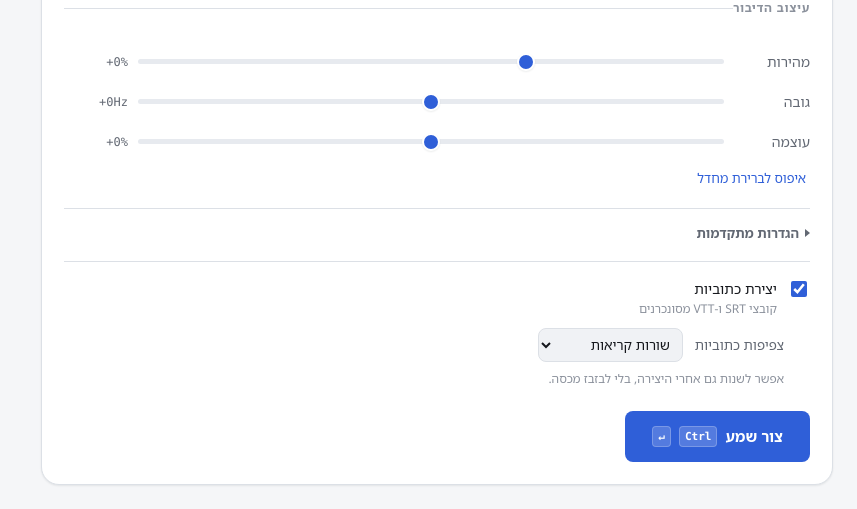
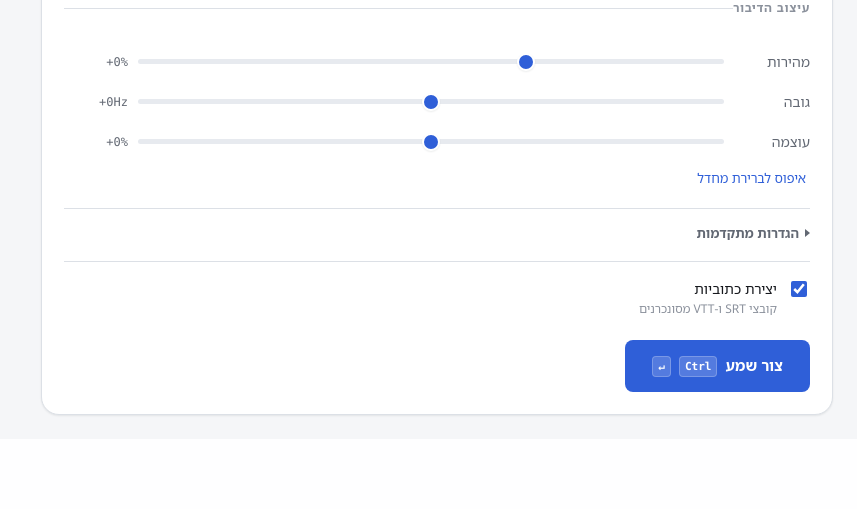
Before and after one commit to andreyshindler/hebrew-voice-generator, a FastAPI app: template hebrew_voice/web/templates/app.html in a window 1280 px wide. Shown: the part 567-1076 px from the top of the page, without its empty margins (423-1280 px from the left). After the commit the page ends 984 px from the top, so only its background shows below. Run offline with FastAPI, Linux system fonts and the light colour scheme; the template is opened without the code that fills it, so the values that code supplies are empty.

Commit message:
Drop the pre-generation subtitle density control (#9)
Two controls set the same thing - one in the form, one in the result card -
and they were kept in sync both ways, so they could never disagree. The only
real difference was caching, not intent: the density picked up front is the
one written to disk and served by the plain, cacheable subtitle URLs.

Generations now always store at the readable default and the result card does
all the picking. words_per_cue stays on the request schema for the CLI's
--words-in-cue and for API callers.

```diff
--- a/hebrew_voice/web/schemas.py
+++ b/hebrew_voice/web/schemas.py
@@ -71,6 +71,10 @@ class SynthesizeRequest(CleanupOptions):
     #: "karaoke" style video editors want. Only the *initial* density: the word
     #: timings are kept, so the subtitle endpoints can re-render at any other
     #: value afterwards.
+    #:
+    #: The web UI never sends this - it takes the default and lets the result
+    #: card re-render, so the density on disk is the one the plain (cacheable)
+    #: subtitle URLs serve. API and CLI callers can still choose up front.
     words_per_cue: int = Field(
         default=READABLE_WORDS_PER_CUE, ge=1, le=MAX_WORDS_PER_CUE
     )
--- a/hebrew_voice/web/static/css/app.css
+++ b/hebrew_voice/web/static/css/app.css
@@ -582,23 +582,6 @@ input[type="range"]::-moz-range-thumb {
   border-block-start: 1px solid var(--border);
 }
 
-.density-row {
-  display: grid;
-  grid-template-columns: auto auto;
-  justify-content: start;
-  align-items: center;
-  gap: 8px 12px;
-  margin-block-start: 10px;
-  padding-inline-start: 26px;   /* line up under the switch's label */
-  font-size: 13.5px;
-}
-.density-row label { color: var(--text-muted); }
-.density-note {
-  grid-column: 1 / -1;
-  font-size: 12px;
-  color: var(--text-faint);
-}
-
 select {
   font: inherit;
   color: var(--text);
--- a/hebrew_voice/web/static/js/composer.js
+++ b/hebrew_voice/web/static/js/composer.js
@@ -17,7 +17,6 @@ const DEFAULTS = {
   expand_abbreviations: true,
   expand_acronyms: true,
   subtitles: true,
-  words_per_cue: 7,
 };
 
 const CLEANUP_FLAGS = [
@@ -89,7 +88,6 @@ export class Composer {
       pitch: this.state.pitch,
       volume: this.state.volume,
       subtitles: this.state.subtitles,
-      words_per_cue: this.state.words_per_cue,
       keep_niqqud: this.state.keep_niqqud,
       expand_symbols: this.state.expand_symbols,
       expand_abbreviations: this.state.expand_abbreviations,
@@ -103,7 +101,6 @@ export class Composer {
     this.state.rate = generation.rate;
     this.state.pitch = generation.pitch;
     this.state.volume = generation.volume;
-    if (generation.words_per_cue) this.state.words_per_cue = generation.words_per_cue;
     Object.assign(this.state, generation.options || {});
     this._restoreControls();
     this._renderVoices();
@@ -163,13 +160,6 @@ export class Composer {
       $(`#${key}`).checked = Boolean(this.state[key]);
     }
     $("#subtitles").checked = Boolean(this.state.subtitles);
-    $("#words_per_cue").value = String(this.state.words_per_cue);
-    this._syncSubtitleControls();
-  }
-
-  /** The density only means anything if subtitles are being written at all. */
-  _syncSubtitleControls() {
-    $("#density-row").hidden = !this.state.subtitles;
   }
 
   _renderSliderValue(key) {
@@ -252,11 +242,6 @@ export class Composer {
     }
     $("#subtitles").addEventListener("change", (event) => {
       this.state.subtitles = event.target.checked;
-      this._syncSubtitleControls();
-      this._saveOptions();
-    });
-    $("#words_per_cue").addEventListener("change", (event) => {
-      this.state.words_per_cue = Number(event.target.value);
       this._saveOptions();
     });
   }
--- a/hebrew_voice/web/templates/app.html
+++ b/hebrew_voice/web/templates/app.html
@@ -126,17 +126,6 @@
       <span>יצירת כתוביות <small>קובצי SRT ו‑VTT מסונכרנים</small></span>
     </label>
 
-    <div class="density-row" id="density-row">
-      <label for="words_per_cue">צפיפות כתוביות</label>
-      <select id="words_per_cue">
-        <option value="1">מילה אחת (קריוקי)</option>
-        <option value="2">שתי מילים</option>
-        <option value="3">שלוש מילים</option>
-        <option value="7" selected>שורות קריאות</option>
-      </select>
-      <small class="density-note">אפשר לשנות גם אחרי היצירה, בלי לבזבז מכסה.</small>
-    </div>
-
     <div class="generate-bar">
       <button type="button" class="btn btn-primary btn-generate" id="generate">
         <span class="btn-label">צור שמע</span>
```
Also changed, not shown: README.md.
